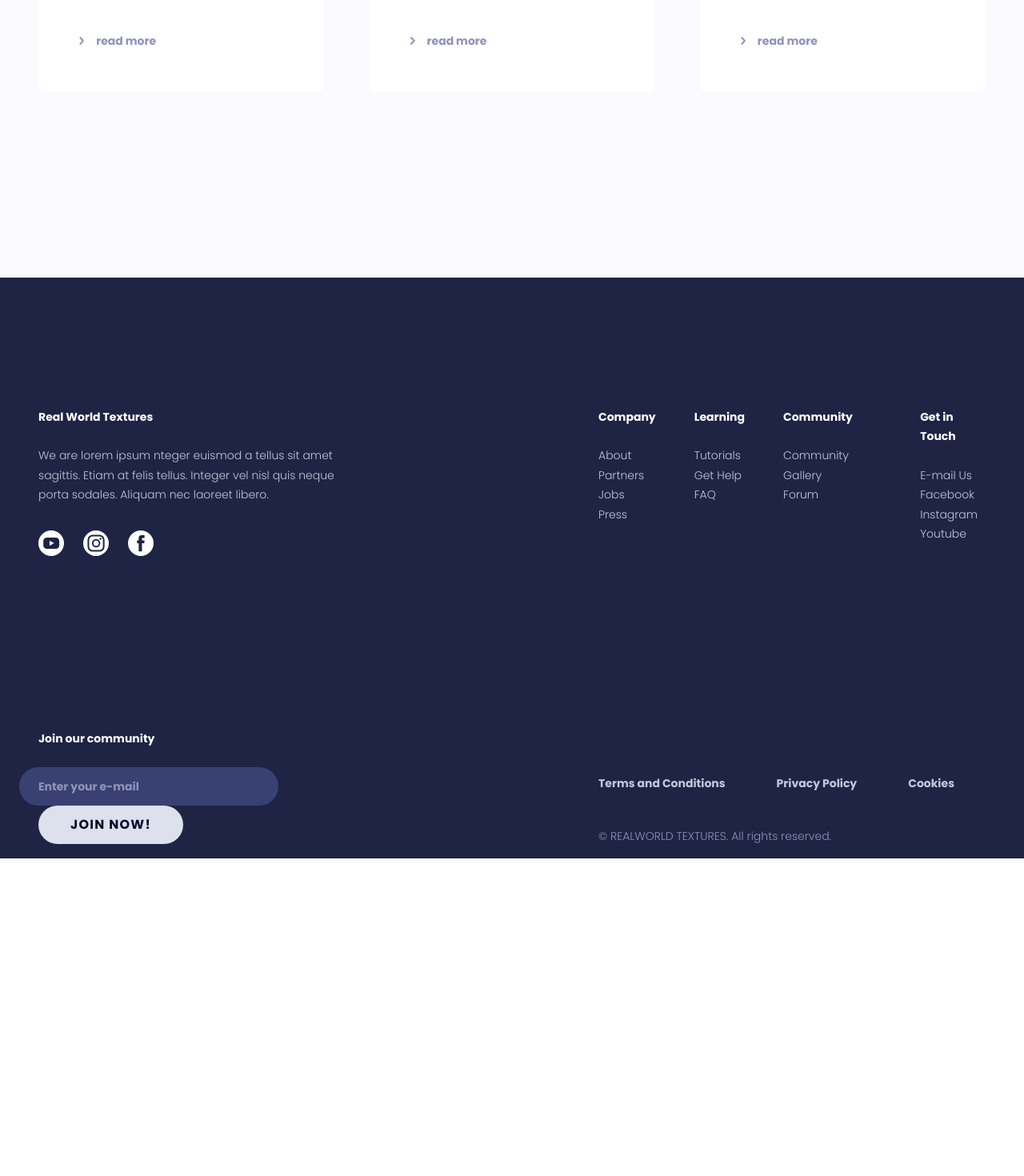
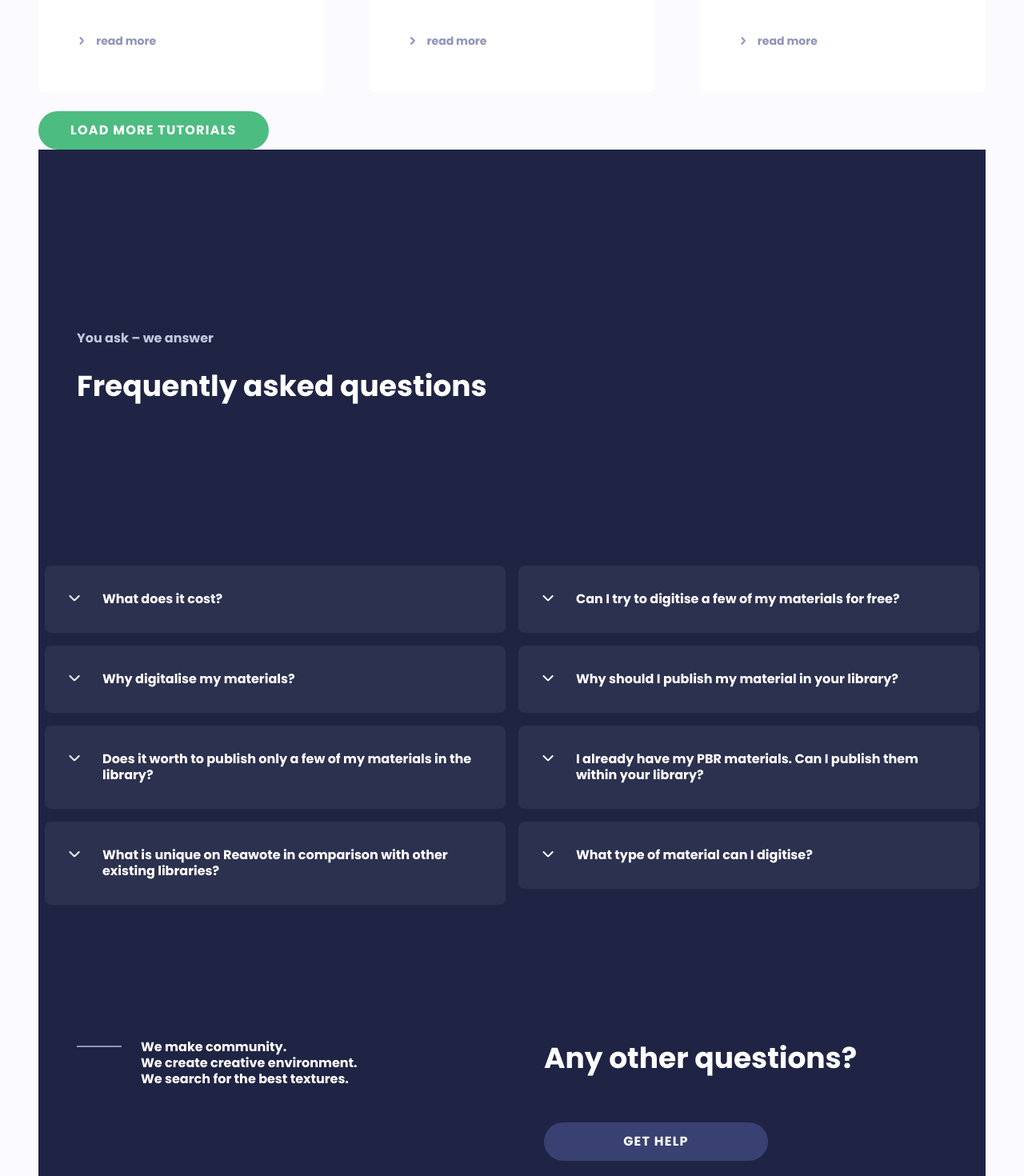
Before and after one commit to Vavara89/Real-World-Textures-Nuxt, a Nuxt app: page /tutorials in a window 1280 px wide. Shown: the part 1140-2610 px from the top of the page at 80% size. Before the commit the page ends 2213 px from the top, so only its background shows below. Built offline with nearby package versions, Linux system fonts and the light colour scheme.

Commit message:
Feat: Add FAQ section in tutorial component

```diff
--- a/assets/scss/components/_buttons.scss
+++ b/assets/scss/components/_buttons.scss
@@ -34,7 +34,6 @@
     border: none;
   }
 }
-
 
 // Secondary buttons
 .button-secondary {
--- a/components/SectionParts/SectionTitle.vue
+++ b/components/SectionParts/SectionTitle.vue
@@ -6,7 +6,7 @@
         <h3 v-if="subtitle" class="h3 section__subtitle">{{ subtitle }}</h3>
         <h2 class="h1 section__title" :class="{'section__title--perexed': perex}">{{ title }}</h2>
         <p class="p section__perex" v-if="perex">{{ perex }}</p>
-        <a href="#" class="button-secondary button-secondary--bottom40">Join our community on FB</a>
+        <a href="#" class="button-secondary button-secondary--bottom40" v-if="button">{{ button }}</a>
     </div>
 </template>
 
@@ -26,6 +26,10 @@ export default {
             type: String,
             required: false
         },
+        button: {
+            type: String,
+            required: false
+        },
         isCentered: {
             type: Boolean,
             default: false
--- a/pages/tutorials/index.vue
+++ b/pages/tutorials/index.vue
@@ -1,8 +1,10 @@
 <template>
     <section class="services">
         <div class="container container--content">
-            <SectionTitle :title="title" :perex="perex" :isCentered="true" />
+            <SectionTitle :title="title" :perex="perex" :button="button" :isCentered="true" />
             <CardGrid :cards="cards" />
+            <a href="#" class="button-primary centered">Load more tutorials</a>
+            <SectionFaq />
         </div>
     </section>
 </template>
@@ -10,18 +12,21 @@
 <script>
 import SectionTitle from "@/components/SectionParts/SectionTitle";
 import CardGrid from "@/components/Cards/CardGrid";
+import SectionFaq from "@/components/Sections/SectionFaq";
 
 export default {
     name: "Tutorials",
     components: {
         SectionTitle,
-        CardGrid
+        CardGrid,
+        SectionFaq,
     },
     data() {
         return {
             subtitle: "Services",
             title: "Tutorials",
             perex: "Lorem ipsum dolor sit amet, consectetur adipiscing elit. Integer sed tortor a felis rhoncus pretium ac sit amet nibh. Aenean ac malesuada quam, et tempor magna. Lorem ipsum dolor sit amet, consectetur adipiscing elit.",
+            button: "Join our community on FB",
             cards: [
                 {
                     image: {
```
